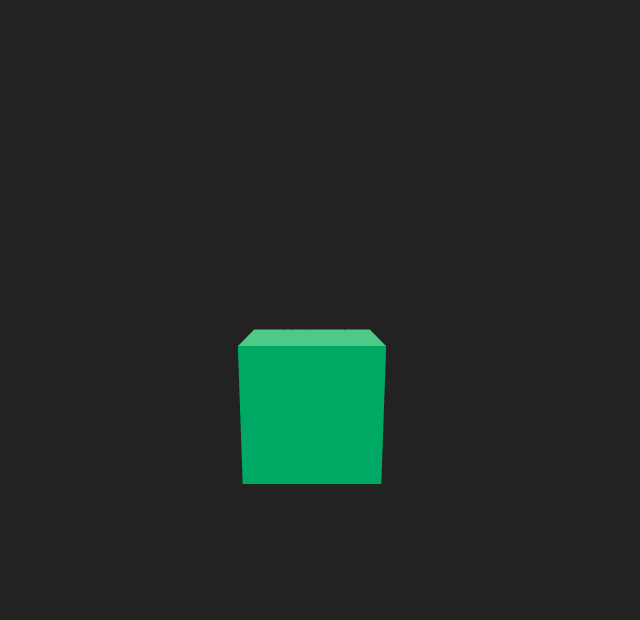
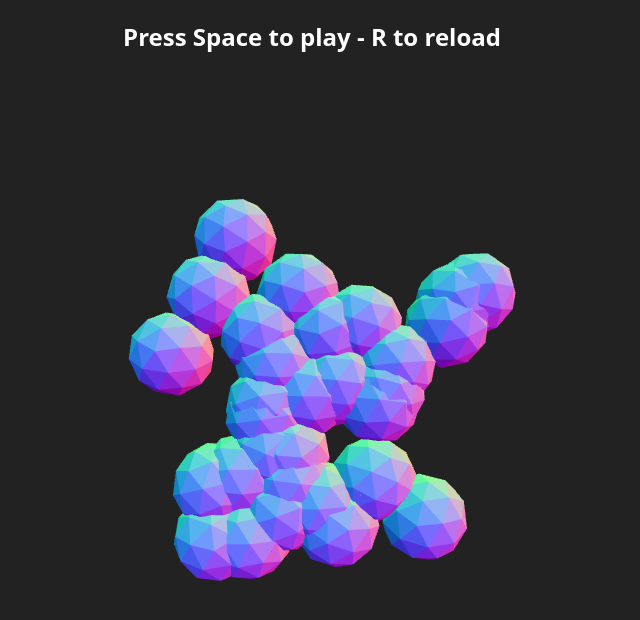
Before and after one commit to RezaPourdast/lostInThree, a website built with Vite: page 5-moving balls/index.html in a window 1280 px wide. Shown: the whole page, without its empty margins (328-968 px from the left). Built offline with nearby package versions, Linux system fonts and the light colour scheme; animation ran at ten frames a second.

Commit message:
Baaaalsss

```diff
--- a/5-moving balls/index.html
+++ b/5-moving balls/index.html
@@ -3,6 +3,7 @@
   <head>
     <meta charset="UTF-8" />
     <meta name="viewport" content="width=device-width, initial-scale=1.0" />
+    <link rel="icon" type="image/png" href="/favicon.png" />
     <title>Three.js Starter</title>
 
     <style>
@@ -11,6 +12,18 @@
         margin: 0;
         padding: 0;
         box-sizing: border-box;
+      }
+
+      h1 {
+        position: absolute;
+        top: 20px;
+        left: 50%;
+        transform: translateX(-50%);
+        color: white;
+        font-size: 24px;
+        font-weight: bold;
+        z-index: 1;
+        user-select: none;
       }
 
       html,
@@ -29,6 +42,8 @@
   </head>
 
   <body>
+    <h1>Press Space to play - R to reload</h1>
+
     <!-- Three.js canvas gets injected here -->
     <script type="module" src="/main.js"></script>
   </body>
--- a/5-moving balls/main.js
+++ b/5-moving balls/main.js
@@ -1,5 +1,6 @@
 import * as THREE from "three";
 import { OrbitControls } from "three/examples/jsm/controls/OrbitControls.js";
+import { all } from "three/tsl";
 
 /* ---------------------------------- */
 /* SIZES                              */
@@ -24,7 +25,7 @@ const camera = new THREE.PerspectiveCamera(
   0.1,
   100
 );
-camera.position.set(0, 1, 4);
+camera.position.set(1, 16, 0);
 scene.add(camera);
 
 /* ---------------------------------- */
@@ -76,13 +77,49 @@ scene.add(directionalLight);
 /* ---------------------------------- */
 /* TEST OBJECT (REMOVE LATER)          */
 /* ---------------------------------- */
-const mesh = new THREE.Mesh(
-  new THREE.BoxGeometry(1, 1, 1),
-  new THREE.MeshStandardMaterial({ color: 0x00ff99 })
-);
-mesh.castShadow = true;
-mesh.receiveShadow = true;
-scene.add(mesh);
+
+let paused = true;
+
+const numBalls = 30;
+const radius = 1.3;
+function createBalls(numBalls) {
+  const mesh = new THREE.Mesh(
+    new THREE.IcosahedronGeometry(radius, 1),
+    new THREE.MeshNormalMaterial({ flatShading: true })
+  );
+  let x = (Math.random() - 0.5) * 10;
+  let z = (Math.random() - 0.5) * 10;
+  mesh.position.set(x, 0, z);
+  mesh.rotation.set(Math.random() * Math.PI, Math.random() * Math.PI, 0);
+
+  const direction = new THREE.Vector3(0, 0, 0);
+  const Damping = 0.98;
+  const velocity = new THREE.Vector3(0, 0, 0);
+
+  function update(allBalls) {
+    mesh.position.add(velocity);
+    velocity.multiplyScalar(Damping);
+
+    allBalls.forEach((b) => {
+      const distance = mesh.position.distanceTo(b.mesh.position);
+      if (distance < radius * 2) {
+        direction.subVectors(mesh.position, b.mesh.position);
+        direction.normalize();
+        const force = (radius * 2 - distance) * 0.001;
+        velocity.addScaledVector(direction, force);
+      }
+    });
+  }
+  return { mesh, update };
+}
+
+const balls = [];
+
+for (let i = 0; i < numBalls; i++) {
+  const ball = createBalls();
+  scene.add(ball.mesh);
+  balls.push(ball);
+}
 
 /* ---------------------------------- */
 /* RESIZE                             */
@@ -108,8 +145,23 @@ function animate() {
 
   controls.update();
   renderer.render(scene, camera);
+  if (!paused) {
+    balls.forEach((ball) => ball.update(balls));
+  }
 
   requestAnimationFrame(animate);
 }
 
 animate();
+
+window.addEventListener("keydown", (event) => {
+  if (event.key === " ") {
+    paused = !paused;
+  }
+});
+
+window.addEventListener("keydown", (event) => {
+  if (event.key.toLowerCase() === "r") {
+    window.location.reload();
+  }
+});
```
